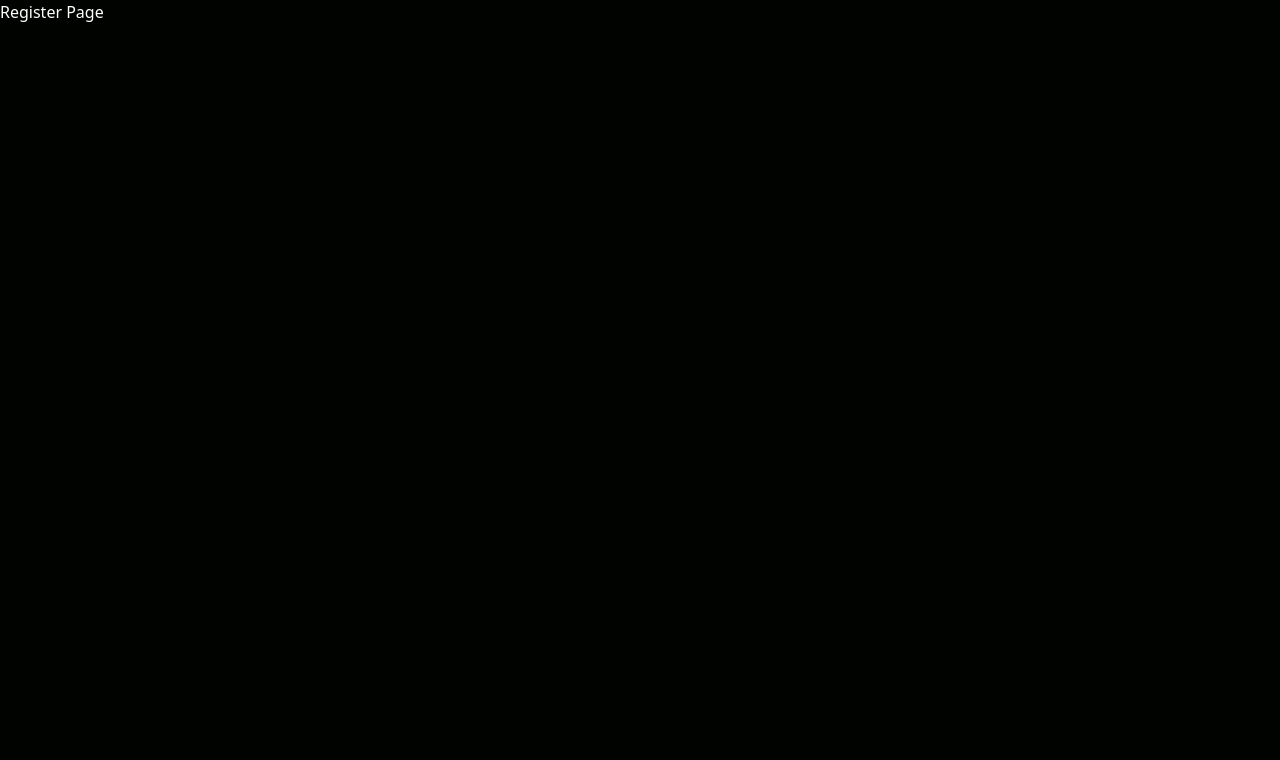
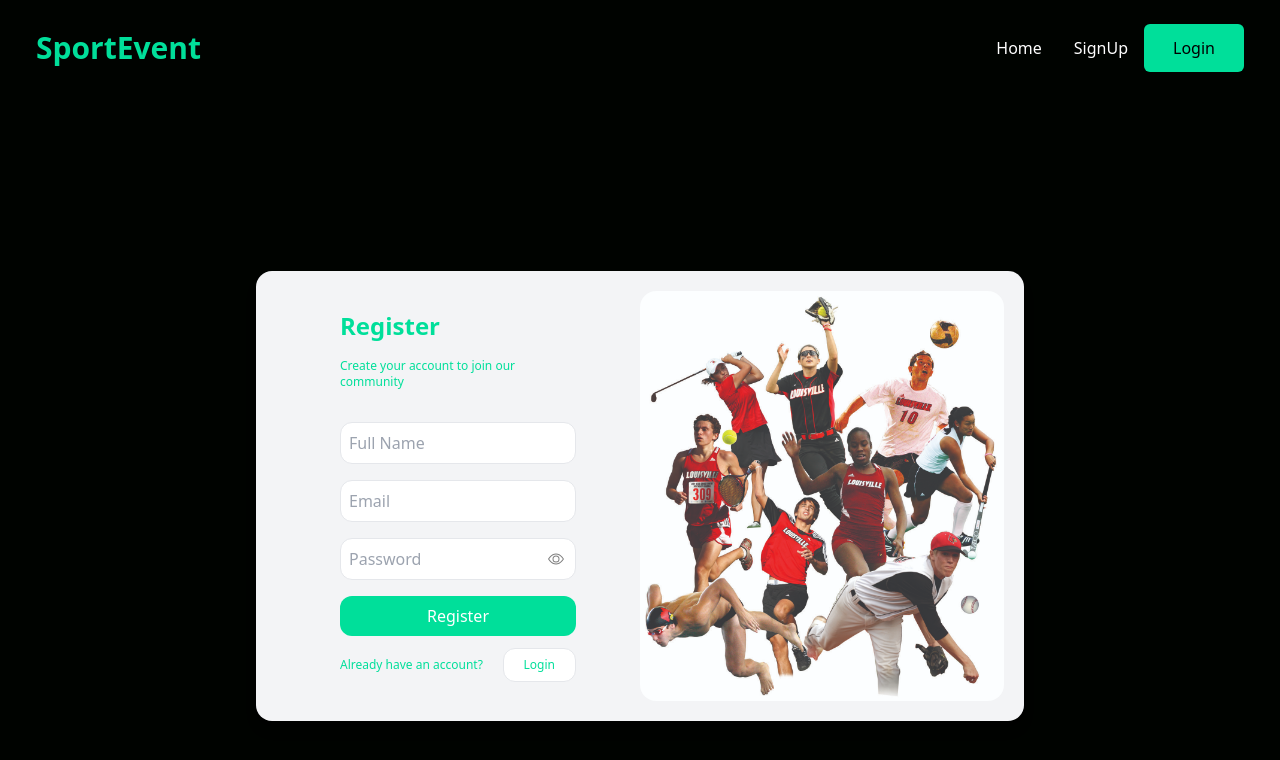
Before and after one commit to sanaahamliri/SportEvent, a React (Create React App) app in the folder frontend/: page /register in a window 1280 px wide. Shown: the top 760 px of the page. Built offline with nearby package versions, Linux system fonts and the light colour scheme.

Commit message:
Update Login and Register Pages with Improved UI

```diff
--- a/frontend/src/components/Hero.jsx
+++ b/frontend/src/components/Hero.jsx
@@ -25,8 +25,7 @@ const Hero = () => {
       <div className='max-w-[800px] mt-[-96px] w-full h-screen mx-auto text-center flex flex-col justify-center'>
         <p className='text-[#00df9a] font-bold p-2'>STREAMLINE SPORTS MANAGEMENT
         </p>
-        <h1 className='md:text-7xl sm:text-6xl text-4xl font-bold md:py-6'>
-        Seamlessly manage ur events        </h1>
+
         <div className='flex justify-center items-center'>
           <p className='md:text-5xl sm:text-4xl text-xl font-bold py-4'>
           Flexible financing for</p>
@@ -37,7 +36,7 @@ const Hero = () => {
         </div>
         <p className='md:text-2xl text-xl font-bold text-gray-500'>
         Organize events, simplify registrations, and help participants discover and join easily</p>
-        <a href='/Login' className='bg-[#00df9a] w-[200px] rounded-md font-medium my-6 mx-auto py-3 text-black'>
+        <a href='/Login' className='bg-[#00df9a] hover:bg-[#00df98d5] w-[200px] rounded-md font-medium my-6 mx-auto py-3 text-black'>
           Get Started
         </a>
       </div>
--- a/frontend/src/components/Navbar.jsx
+++ b/frontend/src/components/Navbar.jsx
@@ -13,8 +13,8 @@ const Navbar = () => {
       <h1 className='w-full text-3xl font-bold text-[#00df9a]'>SportEvent</h1>
       <ul className='hidden md:flex'>
         <a href="/" className='p-4 flex justify-center items-center '>Home</a>
-        <a href="/Register" className='p-4 flex justify-center items-center '>Register</a>
-        <a  href="/Login" className='bg-[#00df9a] w-[100px] rounded-md font-medium my-6 mx-auto py-3 text-black flex justify-center items-center' >Login</a>
+        <a href="/Register" className='p-4 flex justify-center items-center '>SignUp</a>
+        <a  href="/Login" className='bg-[#00df9a] hover:bg-[#00df98d5] w-[100px] rounded-md font-medium my-6 mx-auto py-3 text-black flex justify-center items-center' >Login</a>
 
 
       </ul>
@@ -25,7 +25,7 @@ const Navbar = () => {
         <h1 className='w-full text-3xl font-bold text-[#00df9a] m-4'>SportEvent</h1>
         <li className='p-4'>Home</li>
         <li className='p-4'>Register</li>
-        <li className='p-4'>Login</li>
+        <li className='p-4'>SignUp</li>
 
       </ul>
     </div>
--- a/frontend/src/pages/Login.jsx
+++ b/frontend/src/pages/Login.jsx
@@ -1,9 +1,72 @@
 import React from 'react';
+import Navbar from '../components/Navbar';
+import Bg from '../images/sports.jpg'
 
 const Login = () => {
   return (
     <div>
-      <h1 className='text-white'>Login Page</h1>
+    <Navbar />
+
+      <section className=" min-h-screen flex items-center justify-center">
+        <div className="bg-gray-100 flex rounded-2xl shadow-lg max-w-3xl p-5 items-center">
+          <div className="md:w-1/2 px-8 md:px-16">
+            <h2 className="font-bold text-2xl text-[#00df9a]">Login</h2>
+            <p className="text-xs mt-4 text-[#00df9a]">If you are already a member, easily log in</p>
+
+            <form className="flex flex-col gap-4">
+              <input
+                className="p-2 mt-8 rounded-xl border"
+                type="email"
+                name="email"
+                placeholder="Email"
+              />
+              <div className="relative">
+                <input
+                  className="p-2 rounded-xl border w-full"
+                  type="password"
+                  name="password"
+                  placeholder="Password"
+                />
+                <svg
+                  xmlns="http://www.w3.org/2000/svg"
+                  width="16"
+                  height="16"
+                  fill="gray"
+                  className="bi bi-eye absolute top-1/2 right-3 -translate-y-1/2"
+                  viewBox="0 0 16 16"
+                >
+                  <path d="M16 8s-3-5.5-8-5.5S0 8 0 8s3 5.5 8 5.5S16 8 16 8zM1.173 8a13.133 13.133 0 0 1 1.66-2.043C4.12 4.668 5.88 3.5 8 3.5c2.12 0 3.879 1.168 5.168 2.457A13.133 13.133 0 0 1 14.828 8c-.058.087-.122.183-.195.288-.335.48-.83 1.12-1.465 1.755C11.879 11.332 10.119 12.5 8 12.5c-2.12 0-3.879-1.168-5.168-2.457A13.134 13.134 0 0 1 1.172 8z" />
+                  <path d="M8 5.5a2.5 2.5 0 1 0 0 5 2.5 2.5 0 0 0 0-5zM4.5 8a3.5 3.5 0 1 1 7 0 3.5 3.5 0 0 1-7 0z" />
+                </svg>
+              </div>
+              <button className="bg-[#00df9a] rounded-xl text-white py-2 hover:scale-105 duration-300">
+                Login
+              </button>
+            </form>
+
+
+
+
+
+
+
+            <div className="mt-3 text-xs flex justify-between items-center text-[#00df9a]">
+              <p>Don't have an account?</p>
+              <a href='/Register' className="py-2 px-5 bg-white border rounded-xl hover:scale-110 duration-300">
+                Register
+              </a>
+            </div>
+          </div>
+
+          <div className="md:block hidden w-1/2">
+            <img
+              className="rounded-2xl"
+              src={Bg}
+              alt="Login Illustration"
+            />
+          </div>
+        </div>
+      </section>
     </div>
   );
 };
--- a/frontend/src/pages/Register.jsx
+++ b/frontend/src/pages/Register.jsx
@@ -1,9 +1,72 @@
 import React from 'react';
+import Navbar from '../components/Navbar';
+import Bg from '../images/sports.jpg';
 
 const Register = () => {
   return (
     <div>
-      <h1 className='text-white'>Register Page</h1>
+      <Navbar />
+
+      <section className="min-h-screen flex items-center justify-center">
+        <div className="bg-gray-100 flex rounded-2xl shadow-lg max-w-3xl p-5 items-center">
+          <div className="md:w-1/2 px-8 md:px-16">
+            <h2 className="font-bold text-2xl text-[#00df9a]">Register</h2>
+            <p className="text-xs mt-4 text-[#00df9a]">Create your account to join our community</p>
+
+            <form className="flex flex-col gap-4">
+              <input
+                className="p-2 mt-8 rounded-xl border"
+                type="text"
+                name="name"
+                placeholder="Full Name"
+              />
+              <input
+                className="p-2 rounded-xl border"
+                type="email"
+                name="email"
+                placeholder="Email"
+              />
+              <div className="relative">
+                <input
+                  className="p-2 rounded-xl border w-full"
+                  type="password"
+                  name="password"
+                  placeholder="Password"
+                />
+                <svg
+                  xmlns="http://www.w3.org/2000/svg"
+                  width="16"
+                  height="16"
+                  fill="gray"
+                  className="bi bi-eye absolute top-1/2 right-3 -translate-y-1/2"
+                  viewBox="0 0 16 16"
+                >
+                  <path d="M16 8s-3-5.5-8-5.5S0 8 0 8s3 5.5 8 5.5S16 8 16 8zM1.173 8a13.133 13.133 0 0 1 1.66-2.043C4.12 4.668 5.88 3.5 8 3.5c2.12 0 3.879 1.168 5.168 2.457A13.133 13.133 0 0 1 14.828 8c-.058.087-.122.183-.195.288-.335.48-.83 1.12-1.465 1.755C11.879 11.332 10.119 12.5 8 12.5c-2.12 0-3.879-1.168-5.168-2.457A13.134 13.134 0 0 1 1.172 8z" />
+                  <path d="M8 5.5a2.5 2.5 0 1 0 0 5 2.5 2.5 0 0 0 0-5zM4.5 8a3.5 3.5 0 1 1 7 0 3.5 3.5 0 0 1-7 0z" />
+                </svg>
+              </div>
+              <button className="bg-[#00df9a] rounded-xl text-white py-2 hover:scale-105 duration-300">
+                Register
+              </button>
+            </form>
+
+            <div className="mt-3 text-xs flex justify-between items-center text-[#00df9a]">
+              <p>Already have an account?</p>
+              <a href='/Login' className="py-2 px-5 bg-white border rounded-xl hover:scale-110 duration-300">
+                Login
+              </a>
+            </div>
+          </div>
+
+          <div className="md:block hidden w-1/2">
+            <img
+              className="rounded-2xl"
+              src={Bg}
+              alt="Register Illustration"
+            />
+          </div>
+        </div>
+      </section>
     </div>
   );
 };
```
Also changed, not shown: frontend/public/assets/images/sports.jpg (added), frontend/src/images/sports.jpg (added).
